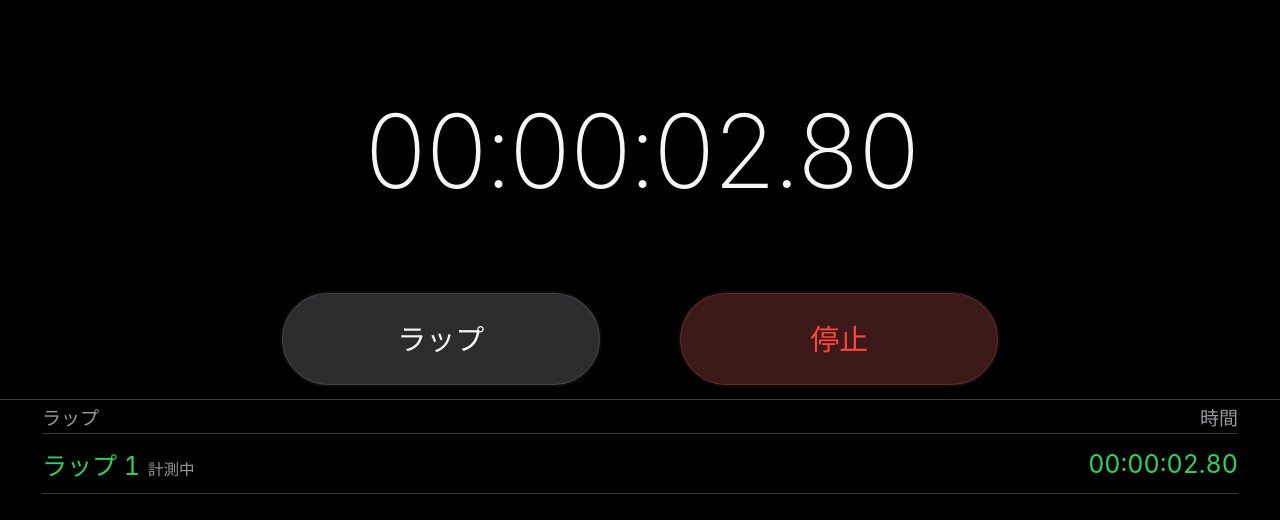
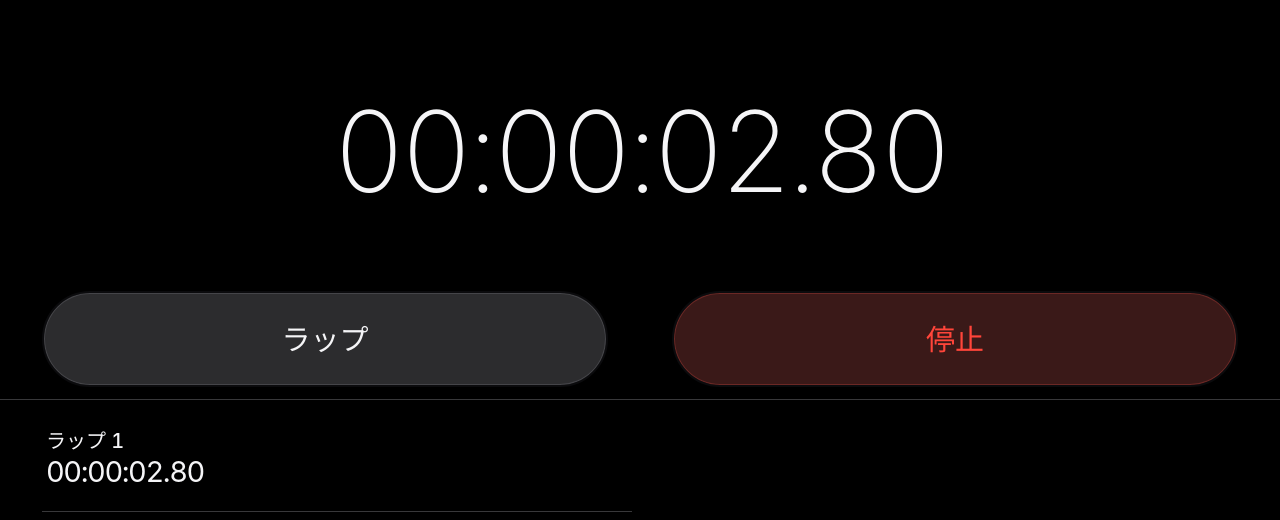
Before and after one commit to Ka6igon/landscape-clock, a plain HTML site: page index.html in a window 1280 px wide. Both pictures are taken after a click on the button "開始". Drawn offline with Linux system fonts and the light colour scheme.

Commit message:
Refine lap grid and timing highlights

```diff
--- a/app.js
+++ b/app.js
@@ -44,18 +44,20 @@
       return;
     }
 
+    const finalizedLaps = state.laps;
+    const canRankLaps = finalizedLaps.length >= 2;
+    const shortest = canRankLaps ? Math.min(...finalizedLaps.map(lap => lap.elapsed)) : null;
+    const longest = canRankLaps ? Math.max(...finalizedLaps.map(lap => lap.elapsed)) : null;
+
     const addRow = (number, elapsed, active) => {
       const row = document.createElement('div');
-      row.className = `lap-row${active ? ' is-active' : ''}`;
+      const rank = !active && canRankLaps && shortest !== longest
+        ? elapsed === shortest ? ' is-best' : elapsed === longest ? ' is-worst' : ''
+        : '';
+      row.className = `lap-row${rank}`;
       const name = document.createElement('span');
       name.className = 'lap-name';
       name.textContent = `ラップ ${number}`;
-      if (active && state.running) {
-        const label = document.createElement('small');
-        label.className = 'lap-state';
-        label.textContent = '計測中';
-        name.append(label);
-      }
       const time = document.createElement('time');
       time.className = 'lap-time';
       time.textContent = formatTime(elapsed);
--- a/index.html
+++ b/index.html
@@ -22,7 +22,6 @@
       </section>
 
       <section class="laps-panel" aria-label="ラップタイム">
-        <div class="laps-heading"><span>ラップ</span><span>時間</span></div>
         <div id="lap-list" class="lap-list" role="log" aria-live="polite">
           <p class="empty-laps">開始するとラップ 1 の計測が表示されます</p>
         </div>
--- a/service-worker.js
+++ b/service-worker.js
@@ -1,4 +1,4 @@
-const CACHE = 'stopwatch-v3';
+const CACHE = 'stopwatch-v4';
 const ASSETS = ['./', './index.html', './styles.css', './app.js', './manifest.webmanifest', './icons/icon.svg'];
 
 self.addEventListener('install', event => {
--- a/styles.css
+++ b/styles.css
@@ -46,7 +46,7 @@ button { font: inherit; cursor: pointer; touch-action: manipulation; }
   display: grid;
   grid-template-rows: minmax(0, 1fr) auto;
   align-items: center;
-  padding: max(18px, env(safe-area-inset-top)) max(20px, env(safe-area-inset-right)) 20px max(20px, env(safe-area-inset-left));
+  padding: max(18px, env(safe-area-inset-top)) max(16px, env(safe-area-inset-right)) 20px max(16px, env(safe-area-inset-left));
   border-bottom: 1px solid var(--line);
 }
 
@@ -55,7 +55,7 @@ button { font: inherit; cursor: pointer; touch-action: manipulation; }
   align-self: center;
   justify-self: center;
   color: var(--text);
-  font-size: clamp(46px, 11.5vw, 128px);
+  font-size: clamp(54px, 15.5vw, 152px);
   font-weight: 200;
   font-variant-numeric: tabular-nums;
   letter-spacing: clamp(-5px, -0.42vw, -1.5px);
@@ -65,11 +65,11 @@ button { font: inherit; cursor: pointer; touch-action: manipulation; }
 }
 
 .controls {
-  width: min(100%, 720px);
+  width: 100%;
   justify-self: center;
   display: grid;
   grid-template-columns: repeat(2, minmax(0, 1fr));
-  gap: clamp(16px, 6vw, 80px);
+  gap: clamp(14px, 5vw, 64px);
 }
 
 .control-button {
@@ -95,31 +95,28 @@ button { font: inherit; cursor: pointer; touch-action: manipulation; }
   display: flex;
   flex-direction: column;
   overflow: hidden;
-  padding: 0 max(20px, env(safe-area-inset-right)) max(12px, env(safe-area-inset-bottom)) max(20px, env(safe-area-inset-left));
+  padding: 0 max(16px, env(safe-area-inset-right)) max(12px, env(safe-area-inset-bottom)) max(16px, env(safe-area-inset-left));
 }
 
-.laps-heading,
 .lap-row {
-  display: grid;
-  grid-template-columns: 1fr auto;
-  align-items: center;
-  column-gap: 16px;
+  min-width: 0;
+  display: flex;
+  flex-direction: column;
+  align-items: flex-start;
+  justify-content: center;
+  padding: 10px 8px;
+  border-bottom: 1px solid var(--line);
+  color: var(--text);
 }
-
-.laps-heading {
-  flex: 0 0 auto;
-  min-height: 43px;
-  border-bottom: 1px solid var(--line);
-  color: var(--muted);
-  font-size: clamp(14px, 2.8vw, 19px);
-  font-weight: 500;
-}
-
-.laps-heading span:last-child { text-align: right; }
 
 .lap-list {
   min-height: 0;
   flex: 1 1 auto;
+  display: grid;
+  grid-template-columns: repeat(2, minmax(0, 1fr));
+  grid-auto-rows: clamp(86px, 14vh, 126px);
+  column-gap: 18px;
+  align-content: start;
   overflow-y: auto;
   overscroll-behavior: contain;
   -webkit-overflow-scrolling: touch;
@@ -127,19 +124,17 @@ button { font: inherit; cursor: pointer; touch-action: manipulation; }
 }
 
 .lap-row {
-  min-height: clamp(54px, 9vh, 74px);
-  border-bottom: 1px solid var(--line);
-  color: var(--text);
-  font-size: clamp(19px, 4vw, 29px);
   font-variant-numeric: tabular-nums;
 }
 
-.lap-row.is-active { color: var(--green); }
-.lap-name { min-width: 0; white-space: nowrap; }
-.lap-time { text-align: right; white-space: nowrap; }
-.lap-state { margin-left: 8px; color: var(--muted); font-size: .62em; font-variant-numeric: normal; }
+.lap-row.is-best { color: var(--green); }
+.lap-row.is-worst { color: var(--red); }
+.lap-name { min-width: 0; color: inherit; font-size: clamp(16px, 3.8vw, 27px); font-weight: 500; white-space: nowrap; }
+.lap-time { width: 100%; margin-top: 6px; color: inherit; font-size: clamp(23px, 5.5vw, 40px); font-variant-numeric: tabular-nums; letter-spacing: -.05em; line-height: 1; white-space: nowrap; }
+.lap-state { margin-left: 6px; color: var(--muted); font-size: .62em; font-variant-numeric: normal; }
 
 .empty-laps {
+  grid-column: 1 / -1;
   margin: 0;
   padding: 22px 0;
   color: var(--muted);
@@ -150,14 +145,17 @@ button { font: inherit; cursor: pointer; touch-action: manipulation; }
 
 @media (orientation: landscape) {
   .timer-panel { padding-top: max(11px, env(safe-area-inset-top)); padding-bottom: 12px; }
-  .stopwatch-readout { font-size: clamp(46px, 8vw, 102px); }
+  .stopwatch-readout { font-size: clamp(46px, 10vw, 112px); }
   .control-button { min-height: clamp(62px, 12vw, 96px); font-size: clamp(19px, 3.3vw, 29px); }
-  .laps-heading { min-height: 34px; }
-  .lap-row { min-height: clamp(43px, 8vh, 60px); font-size: clamp(17px, 3vw, 25px); }
+  .lap-list { grid-auto-rows: clamp(56px, 13vh, 78px); column-gap: 16px; }
+  .lap-row { padding: 6px 4px; }
+  .lap-name { font-size: clamp(14px, 2.5vw, 20px); }
+  .lap-time { margin-top: 3px; font-size: clamp(19px, 3.8vw, 29px); }
   .empty-laps { padding: 12px 0; }
 }
 
 @media (min-width: 700px) and (min-height: 700px) {
   .timer-panel { padding-left: max(42px, env(safe-area-inset-left)); padding-right: max(42px, env(safe-area-inset-right)); }
   .laps-panel { padding-left: max(42px, env(safe-area-inset-left)); padding-right: max(42px, env(safe-area-inset-right)); }
+  .lap-list { grid-auto-rows: clamp(112px, 13vh, 144px); }
 }
```
Also changed, not shown: 1 other file.
